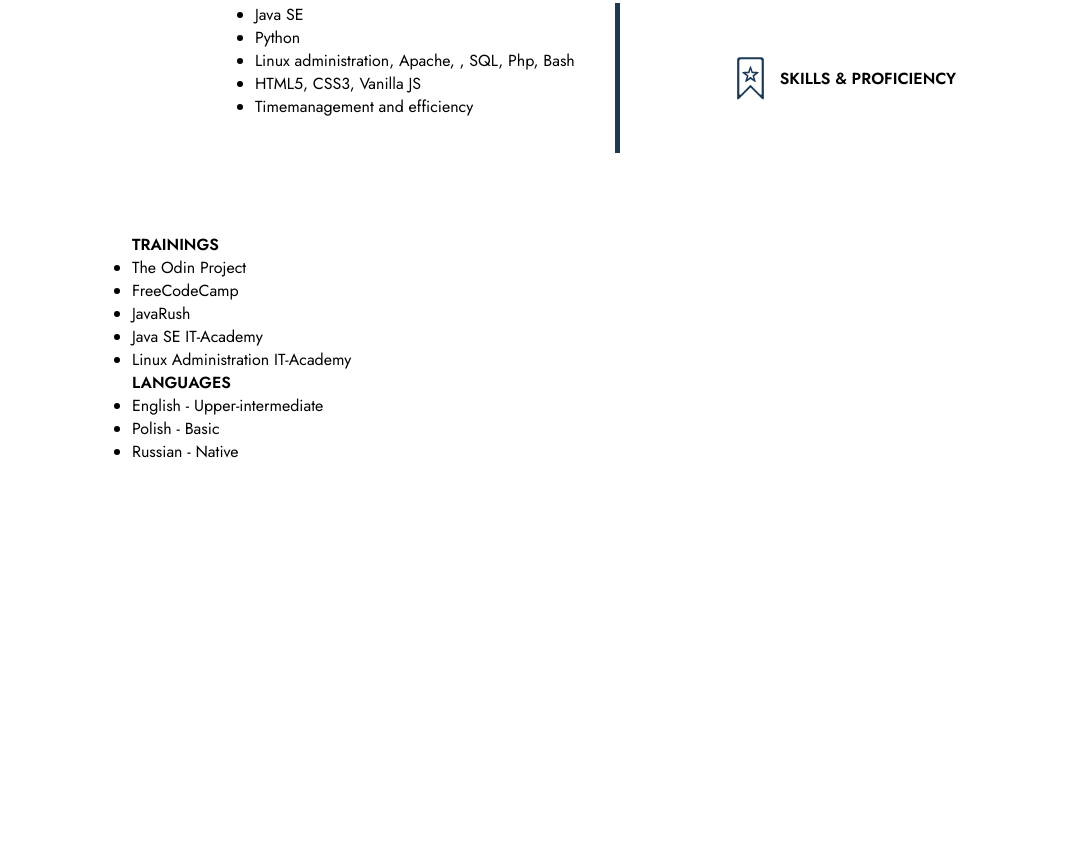
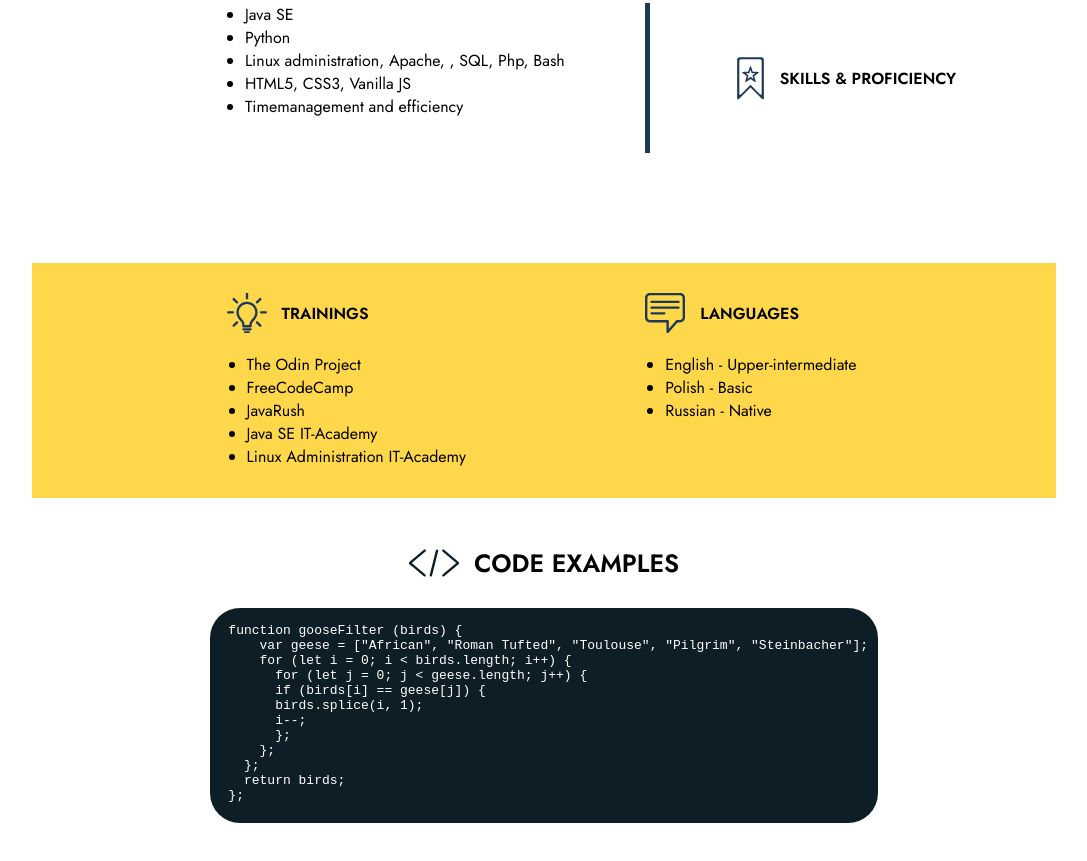
Before and after one commit to EugeneFedo/rsschool-cv, a plain HTML site: page index.html in a window 1280 px wide. Shown: the part 775-1636 px from the top of the page, without its empty margins (96-1183 px from the left). Before the commit the page ends 1328 px from the top, so only its background shows below. Drawn offline with Linux system fonts and the light colour scheme.

Commit message:
feat: add trainings and code section

```diff
--- a/css/style.css
+++ b/css/style.css
@@ -47,10 +47,6 @@ h2 {
 .contact-icon {
     width: 25px;
     margin-right: 15px;
-}
-
-.img-wrapper {
-
 }
 
 .photo {
@@ -113,13 +109,13 @@ header > .container {
     display: flex;
     border-right: 5px solid #1C3A56;
     align-items: center;
-    padding-right: 100px;
+    padding-right: 70px;
 }
 
 .skills-wrapper {
     display: flex;
     align-items: center;
-    padding-left: 100px;
+    padding-left: 70px;
     border-left: 5px solid #1C3A56;
 }
 
@@ -132,7 +128,7 @@ header > .container {
 
 #aboutme > p {
     width: 500px;
-    padding: 0px 40px;
+    padding: 0px 80px;
 }
 
 .user-icon {
@@ -140,5 +136,62 @@ header > .container {
 }
 
 .courses-list {
-    padding: 0px 40px;
+    padding: 0px 80px;
 }
+
+.courses-container {
+    background-color: #FFD74B;
+}
+
+.courses {
+    display: flex;
+    justify-content: space-around;
+    margin-left: 15px;
+}
+
+.trainings-wrapper {
+    display: flex;
+    align-items: center;
+    margin: 0 0px 20px -20px;
+}
+
+.languages-wrapper {
+    display: flex;
+    align-items: center;
+    margin: 0 0px 20px -20px;
+}
+
+.courses-icon {
+    margin-right: 15px;
+}
+
+#code {
+    display: flex;
+    flex-direction: column;
+    align-items: center;
+    padding-top: 40px;
+}
+
+.code-example {
+    background-color: #0D1E26;
+    margin: 20px;
+    border-radius: 30px;
+    color: white;
+}
+
+.code-example-wrapper {
+    margin: 0px 10px -10px -200px;
+}
+
+.code-header {
+    font-size: 25px;
+}
+
+.code-wrapper {
+    display: flex;
+    align-items: center;
+}
+
+.code-icon {
+    margin-right: 15px;
+}
--- a/index.html
+++ b/index.html
@@ -3,9 +3,9 @@
 <head>
     <meta charset="UTF-8">
     <meta name="viewport" content="width=device-width, initial-scale=1.0">
-    <title>CV</title>
+    <title>Eugene Fedorovich</title>
     <link rel="stylesheet" href="css/style.css">
-    <link rel="icon" href="assets/cv_favicon.ico">
+    <link rel="icon" href="assets/CV.ico">
     <link rel="preconnect" href="https://fonts.googleapis.com">
     <link rel="preconnect" href="https://fonts.gstatic.com" crossorigin>
     <link href="https://fonts.googleapis.com/css2?family=Jost:ital,wght@0,100..900;1,100..900&display=swap" rel="stylesheet">
@@ -64,9 +64,14 @@
                     </ul>
                 </section>
             </div>
+        </div>
+        <div class="container courses-container">
             <div class="courses">
                 <section class="section" id="trainings">
-                    <h2>Trainings</h2>
+                    <div class="trainings-wrapper">
+                        <img class="courses-icon" src="assets/svg/Group.svg" alt="lightlamp" width="40px" height="40px">
+                        <h2>Trainings</h2>
+                    </div>
                     <ul>
                         <li>The Odin Project</li>
                         <li>FreeCodeCamp</li>
@@ -76,7 +81,10 @@
                     </ul>
                 </section>
                 <section class="section" id="languages">
-                    <h2>Languages</h2>
+                    <div class="languages-wrapper">
+                        <img class="courses-icon" src="assets/svg/commit-svgrepo-com 1.svg" alt="chat icon" width="40px" height="40px">
+                        <h2>Languages</h2>
+                    </div>
                     <ul>
                         <li>English - Upper-intermediate</li>
                         <li>Polish - Basic</li>
@@ -84,11 +92,35 @@
                     </ul>
                 </section>
             </div>
-            <section class="section" id="code"></section>
         </div>
+            <section class="section" id="code">
+                <div class="code-wrapper">
+                    <img class="code-icon" src="assets/svg/code-svgrepo-com.svg" alt="code icon" width="50px" height="50px">
+                    <h2 class="code-header">Code Examples</h2>
+                </div>
+                <div class="code-example">
+                    <pre class="code-example-wrapper">
+                        <code>
+                            function gooseFilter (birds) {
+                                var geese = ["African", "Roman Tufted", "Toulouse", "Pilgrim", "Steinbacher"];
+                                for (let i = 0; i &lt; birds.length; i++) {
+                                  for (let j = 0; j &lt; geese.length; j++) {
+                                  if (birds[i] == geese[j]) {
+                                  birds.splice(i, 1);
+                                  i--;
+                                  };
+                                };
+                              };
+                              return birds;
+                            };
+                        </code>
+                    </pre>
+                </div>
+            </section>
     </main>
     <footer class="footer">
-        <div class="container"></div>
+        <div class="container">
+        </div>
     </footer>
 </body>
 </html>
```
Also changed, not shown: assets/CV.ico (added), assets/cv_favicon.ico (deleted).
